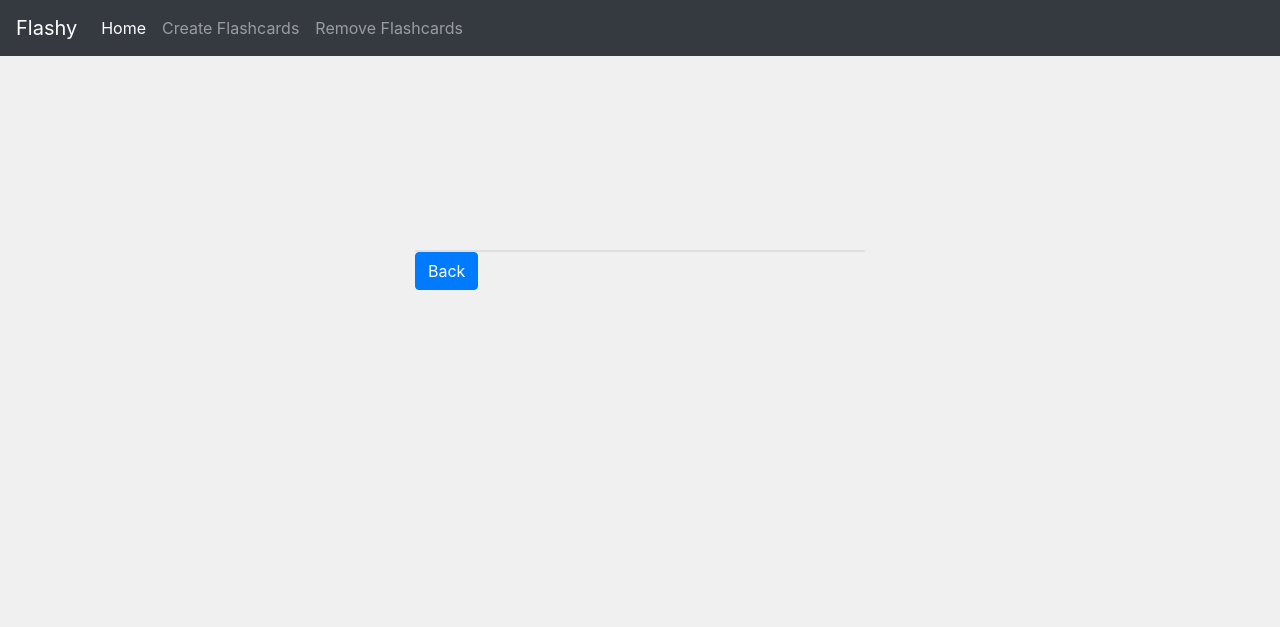
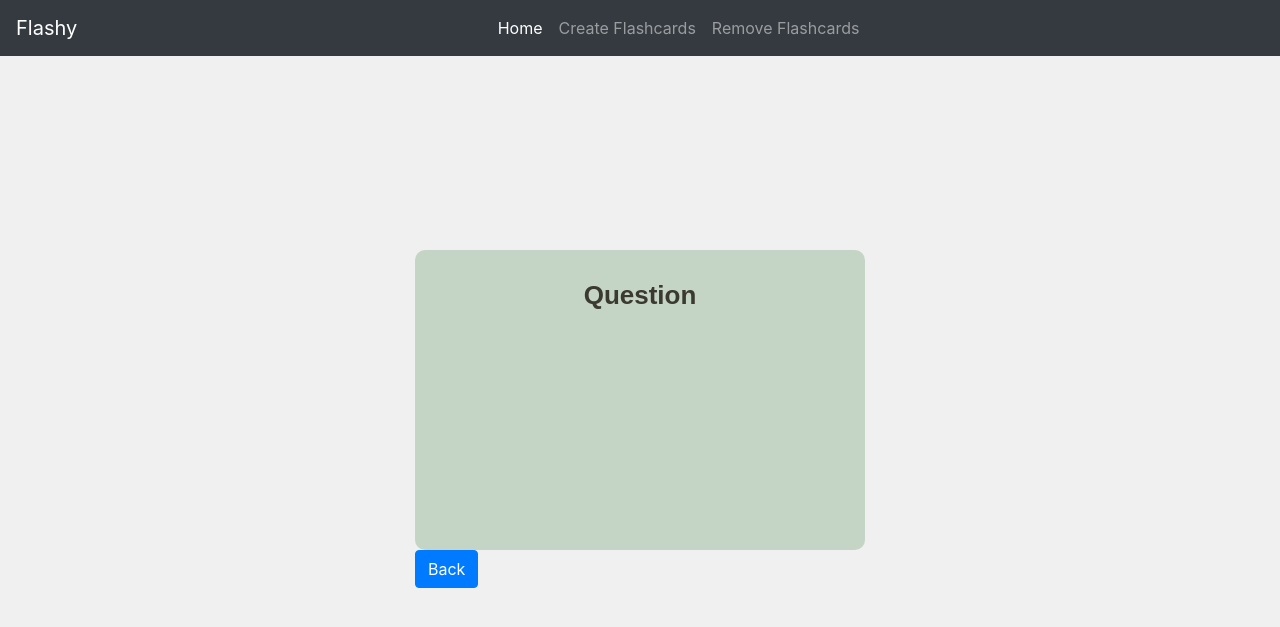
Before and after one commit to siddhantrao23/flashy, a Django app: template cards/templates/cards/card.html in a window 1280 px wide. Shown: the top 627 px of the page. Run offline with Django 3.2, Linux system fonts and the light colour scheme; the template is opened without the code that fills it, so the values that code supplies are empty.

Commit message:
modify card

```diff
--- a/cards/static/cards/style.css
+++ b/cards/static/cards/style.css
@@ -95,6 +95,7 @@ body {
 ul {
     position: relative;
     list-style: none;
+    margin: auto;
 }
 
 /* arrow common style */
--- a/cards/templates/cards/card.html
+++ b/cards/templates/cards/card.html
@@ -11,7 +11,7 @@
     </a>
   </ul>
   {% endif %}
-  <div class="card">
+  <div class="cards">
     <div class="front">
       <h1>Question</h1>
       <p>{{ card.question_text }}</p>
```
